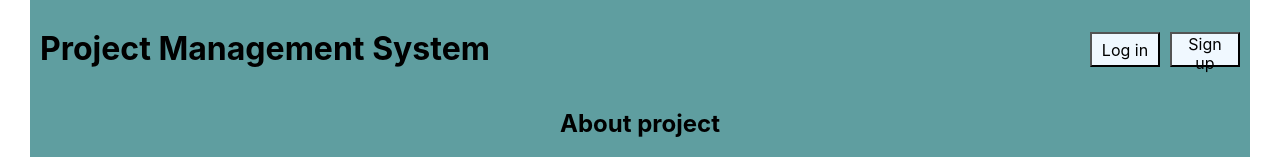
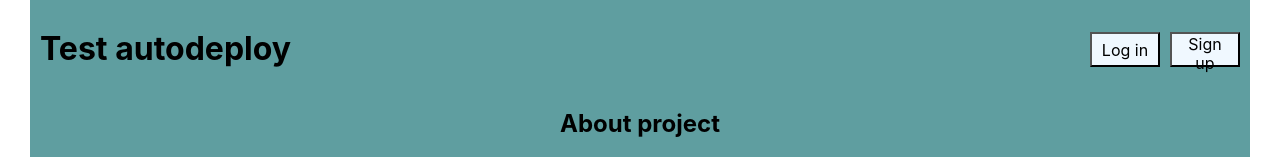
Before and after one commit to sharovskiye/project-management-app, a React (Create React App) app: page / in a window 1280 px wide. Shown: the top 157 px of the page. Built offline with nearby package versions, Linux system fonts and the light colour scheme.

Commit message:
PMA-18 test(deploy): test auto deploy

```diff
--- a/src/components/pages/WelcomePage/index.tsx
+++ b/src/components/pages/WelcomePage/index.tsx
@@ -11,7 +11,8 @@ export const WelcomePage = () => {
   return (
     <div className={styles.wrapper}>
       <header>
-        <h1 className="title">Project Management System</h1>
+        {/* <h1 className="title">Project Management System</h1> */}
+        <h1 className="title">Test autodeploy</h1>
         <div className={styles.regContainer}>
           <LogIn />
           <SignUp />
```
